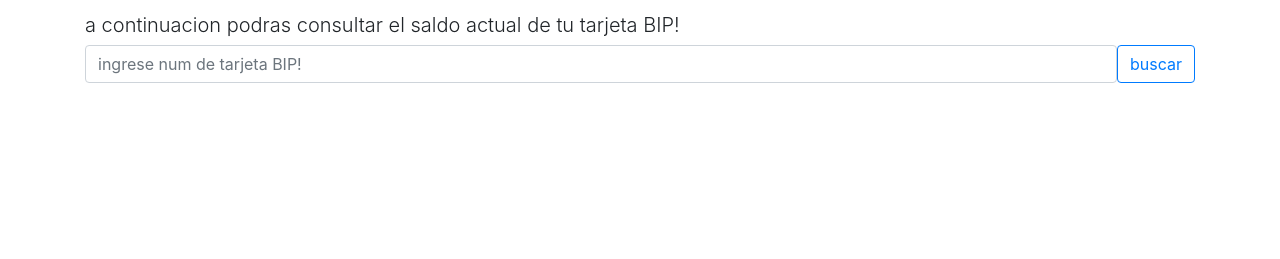
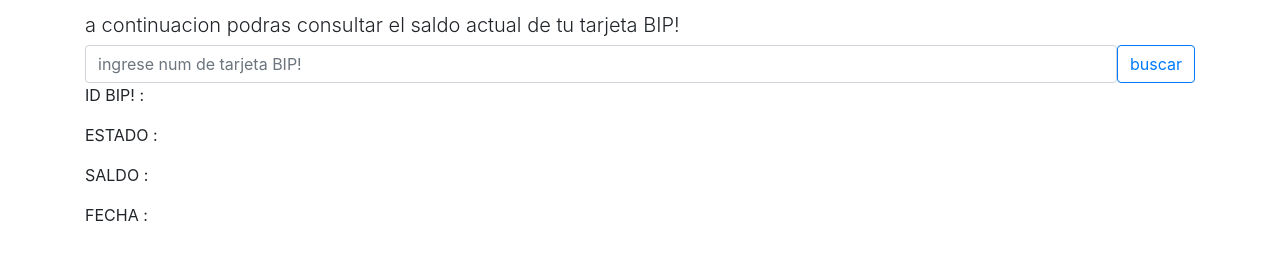
Before and after one commit to ignacioodeveloper/proyecto_bip, a plain HTML site: page docs/index.html in a window 1280 px wide. Shown: the part 89-348 px from the top of the page. Drawn offline with nearby package versions, Linux system fonts and the light colour scheme.

Commit message:
agregamos info detalle al HTML

```diff
--- a/docs/index.html
+++ b/docs/index.html
@@ -23,6 +23,25 @@
             placeholder="ingrese num de tarjeta BIP!" aria-label="search">
             <button type="button" class="btn btn-outline-primary">buscar</button>
         </div>
+
+        <div class="info list-group">
+            <div class="despliegue_min"> ID BIP! :
+                <P id="id_bip" ></P>
+            </div>
+
+            <div class="despliegue_min"> ESTADO :
+                <P id="estado" ></P>
+            </div>
+
+            <div class="despliegue_min"> SALDO :
+                <P id="saldo" ></P>
+            </div>
+
+            <div class="despliegue_min"> FECHA :
+                <P id="fecha" ></P>
+            </div>
+
+        </div>
     </div>
 </body>
 </html>
```
